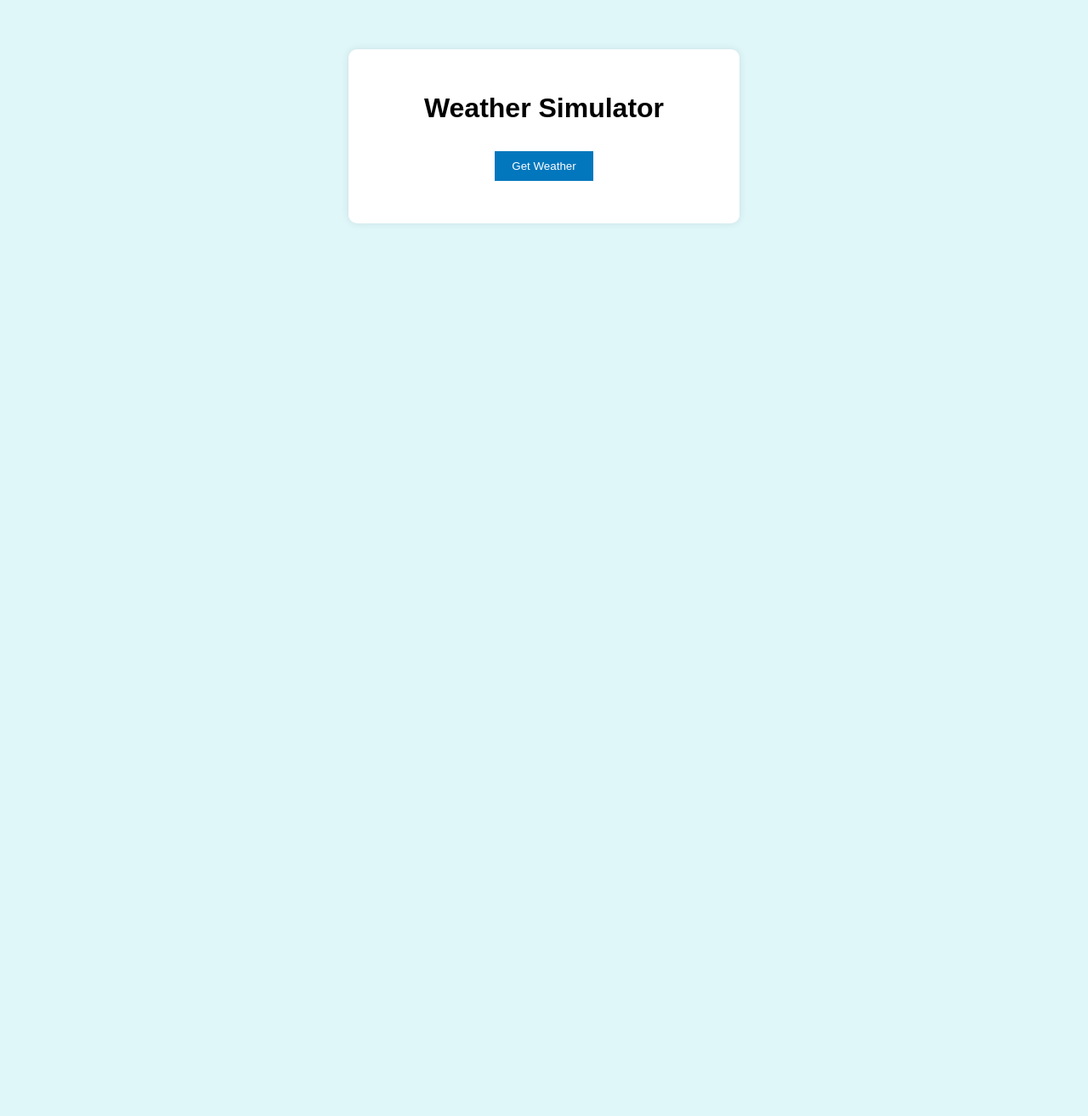
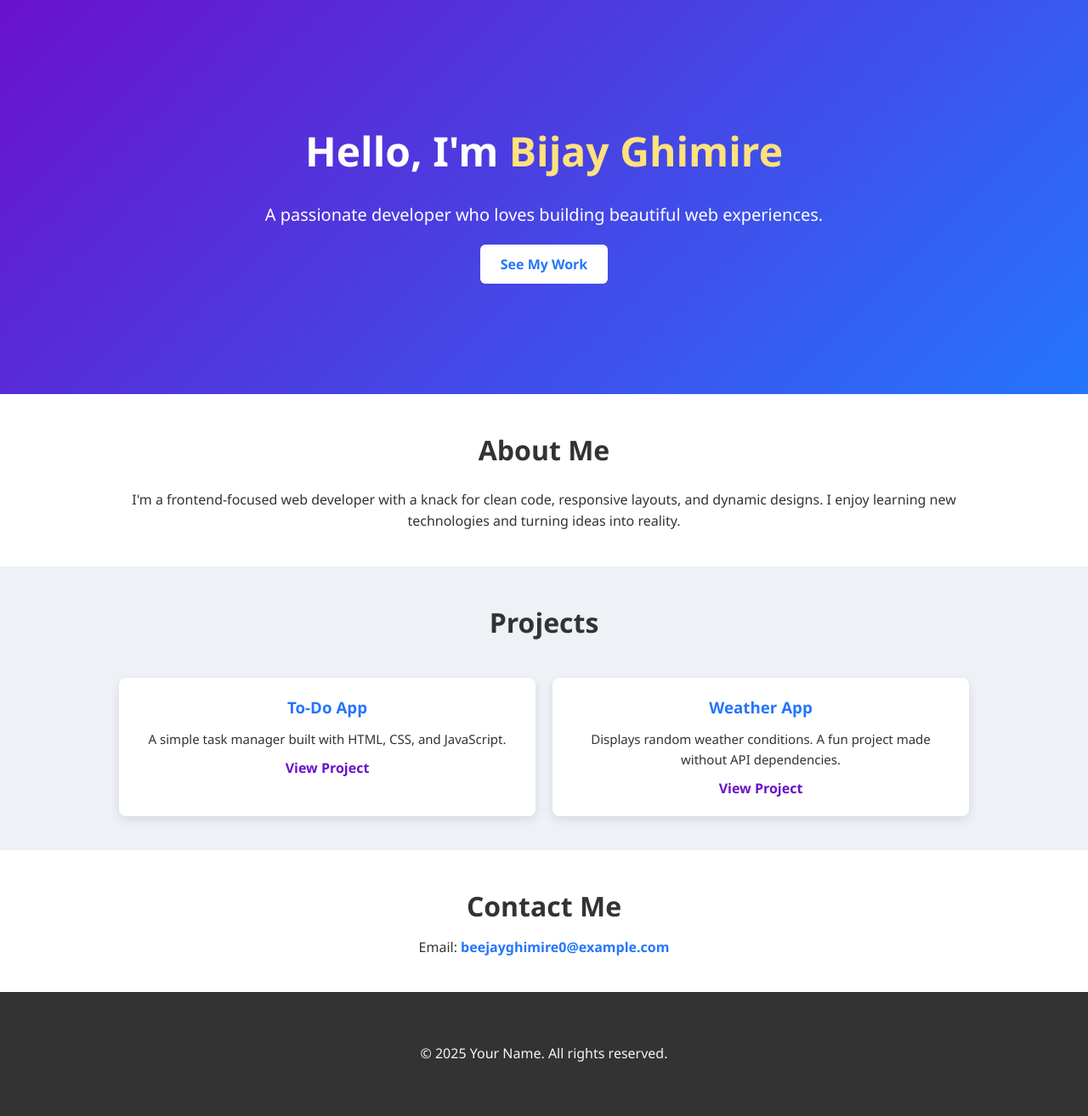
Before and after one commit to NeonBurst09/Bijay, a plain HTML site: page index.html in a window 1280 px wide. Shown: the whole page at 85% size. Before the commit the page ends 800 px from the top, so only its background shows below. Drawn offline with Linux system fonts and the light colour scheme.

Commit message:
Add files via upload

```diff
--- a/index.html
+++ b/index.html
@@ -2,16 +2,66 @@
 <html lang="en">
 <head>
   <meta charset="UTF-8" />
-  <title>Weather App</title>
+  <meta name="viewport" content="width=device-width, initial-scale=1.0"/>
+  <title>My Creative Portfolio</title>
   <link rel="stylesheet" href="style.css" />
 </head>
 <body>
-  <div class="weather-container">
-    <h1>Weather Simulator</h1>
-    <button onclick="showWeather()">Get Weather</button>
-    <p id="weatherOutput"></p>
-  </div>
 
-  <script src="script.js"></script>
+  <!-- Hero Section -->
+  <header class="hero">
+    <div class="container">
+      <h1>Hello, I'm <span class="highlight">Bijay Ghimire</span></h1>
+      <p>A passionate developer who loves building beautiful web experiences.</p>
+      <a href="#projects" class="cta">See My Work</a>
+    </div>
+  </header>
+
+  <!-- About Section -->
+  <section class="about">
+    <div class="container">
+      <h2>About Me</h2>
+      <p>
+        I'm a frontend-focused web developer with a knack for clean code, responsive layouts, and dynamic designs.
+        I enjoy learning new technologies and turning ideas into reality.
+      </p>
+    </div>
+  </section>
+
+  <!-- Projects Section -->
+  <section class="projects" id="projects">
+    <div class="container">
+      <h2>Projects</h2>
+      <div class="project-grid">
+        <div class="project-card">
+          <h3>To-Do App</h3>
+          <p>A simple task manager built with HTML, CSS, and JavaScript.</p>
+          <a href="todo.html" target="_blank">View Project</a>
+        </div>
+        <div class="project-card">
+          <h3>Weather App</h3>
+          <p>Displays random weather conditions. A fun project made without API dependencies.</p>
+          <a href="weather.html" target="_blank">View Project</a>
+        </div>
+        <!-- Add more project cards here -->
+      </div>
+    </div>
+  </section>
+
+  <!-- Contact Section -->
+  <section class="contact">
+    <div class="container">
+      <h2>Contact Me</h2>
+      <p>Email: <a href="beejayghimire0@example.com">beejayghimire0@example.com</a></p>
+    </div>
+  </section>
+
+  <!-- Footer -->
+  <footer>
+    <div class="container">
+      <p>© 2025 Your Name. All rights reserved.</p>
+    </div>
+  </footer>
+
 </body>
 </html>
--- a/style.css
+++ b/style.css
@@ -1,32 +1,133 @@
-body {
-  font-family: Arial, sans-serif;
-  background-color: #e0f7fa;
-  display: flex;
-  justify-content: center;
-  padding-top: 50px;
+/* General Reset */
+* {
+  margin: 0;
+  padding: 0;
+  box-sizing: border-box;
 }
 
-.weather-container {
-  background-color: #ffffff;
-  padding: 30px;
-  border-radius: 10px;
-  text-align: center;
-  width: 90%;
-  max-width: 400px;
-  box-shadow: 0 0 10px rgba(0,0,0,0.1);
+body {
+  font-family: 'Segoe UI', sans-serif;
+  line-height: 1.6;
+  background-color: #f4f6f9;
+  color: #333;
 }
 
-button {
-  padding: 10px 20px;
-  background-color: #0277bd;
-  color: white;
-  border: none;
-  cursor: pointer;
-  margin-top: 10px;
+/* Containers */
+.container {
+  width: 90%;
+  max-width: 1000px;
+  margin: auto;
+  padding: 40px 0;
 }
 
-#weatherOutput {
+/* Hero Section */
+.hero {
+  background: linear-gradient(135deg, #6a11cb, #2575fc);
+  color: white;
+  text-align: center;
+  padding: 100px 20px;
+}
+
+.hero h1 {
+  font-size: 48px;
+  margin-bottom: 20px;
+}
+
+.hero .highlight {
+  color: #ffe17d;
+}
+
+.hero p {
   font-size: 20px;
-  color: #333;
-  margin-top: 20px;
+  margin-bottom: 30px;
 }
+
+.cta {
+  padding: 12px 24px;
+  background-color: white;
+  color: #2575fc;
+  text-decoration: none;
+  border-radius: 6px;
+  font-weight: bold;
+}
+
+/* About Section */
+.about {
+  background-color: #ffffff;
+  text-align: center;
+}
+
+.about h2 {
+  font-size: 32px;
+  margin-bottom: 20px;
+}
+
+/* Projects Section */
+.projects {
+  background-color: #eef1f5;
+  text-align: center;
+}
+
+.projects h2 {
+  font-size: 32px;
+  margin-bottom: 40px;
+}
+
+.project-grid {
+  display: grid;
+  grid-template-columns: repeat(auto-fit, minmax(250px, 1fr));
+  gap: 20px;
+}
+
+.project-card {
+  background-color: white;
+  padding: 20px;
+  border-radius: 8px;
+  box-shadow: 0 4px 12px rgba(0,0,0,0.1);
+  transition: transform 0.2s ease-in-out;
+}
+
+.project-card:hover {
+  transform: translateY(-5px);
+}
+
+.project-card h3 {
+  color: #2575fc;
+  margin-bottom: 10px;
+}
+
+.project-card p {
+  font-size: 15px;
+  margin-bottom: 10px;
+}
+
+.project-card a {
+  color: #6a11cb;
+  text-decoration: none;
+  font-weight: bold;
+}
+
+/* Contact Section */
+.contact {
+  background-color: #ffffff;
+  text-align: center;
+}
+
+.contact h2 {
+  font-size: 32px;
+  margin-bottom: 10px;
+}
+
+.contact a {
+  color: #2575fc;
+  text-decoration: none;
+  font-weight: bold;
+}
+
+/* Footer */
+footer {
+  background-color: #333;
+  color: #f4f6f9;
+  text-align: center;
+  padding: 20px 0;
+}
--- /dev/null
+++ b/todo.css
@@ -0,0 +1,32 @@
+body {
+  font-family: Arial, sans-serif;
+  background-color: #e0f7fa;
+  display: flex;
+  justify-content: center;
+  padding-top: 50px;
+}
+
+.weather-container {
+  background-color: #ffffff;
+  padding: 30px;
+  border-radius: 10px;
+  text-align: center;
+  width: 90%;
+  max-width: 400px;
+  box-shadow: 0 0 10px rgba(0,0,0,0.1);
+}
+
+button {
+  padding: 10px 20px;
+  background-color: #0277bd;
+  color: white;
+  border: none;
+  cursor: pointer;
+  margin-top: 10px;
+}
+
+#weatherOutput {
+  font-size: 20px;
+  color: #333;
+  margin-top: 20px;
+}
--- /dev/null
+++ b/weather.css
@@ -0,0 +1,32 @@
+body {
+  font-family: Arial, sans-serif;
+  background-color: #e0f7fa;
+  display: flex;
+  justify-content: center;
+  padding-top: 50px;
+}
+
+.weather-container {
+  background-color: #ffffff;
+  padding: 30px;
+  border-radius: 10px;
+  text-align: center;
+  width: 90%;
+  max-width: 400px;
+  box-shadow: 0 0 10px rgba(0,0,0,0.1);
+}
+
+button {
+  padding: 10px 20px;
+  background-color: #0277bd;
+  color: white;
+  border: none;
+  cursor: pointer;
+  margin-top: 10px;
+}
+
+#weatherOutput {
+  font-size: 20px;
+  color: #333;
+  margin-top: 20px;
+}
--- /dev/null
+++ b/weather.js
@@ -0,0 +1,5 @@
+function showWeather() {
+  const conditions = ["Sunny", "Rainy", "Thunderstorm", "Clear"];
+  const random = conditions[Math.floor(Math.random() * conditions.length)];
+  document.getElementById("weatherOutput").textContent = `Current weather: ${random}`;
+}
```
Also changed, not shown: todo.html (added, +19 -0 lines), todo.js (added, +15 -0 lines), weather.html (added, +17 -0 lines).
